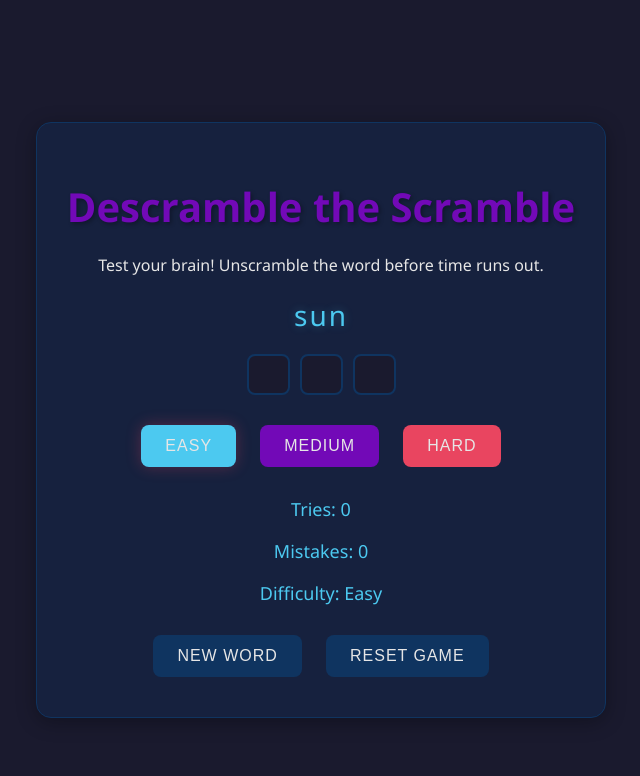
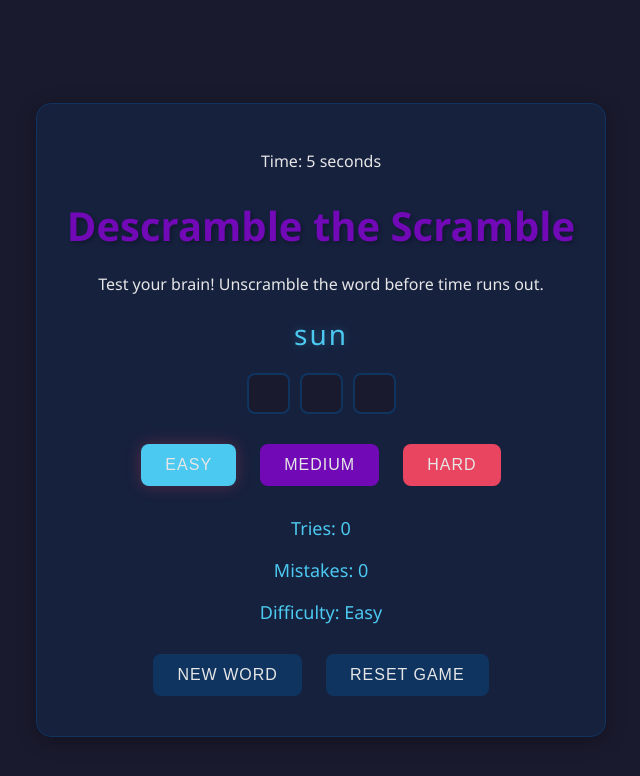
Before and after one commit to Sk-223/descramble-game, a plain HTML site: page index.html in a window 1280 px wide. Shown: the whole page, without its empty margins (319-959 px from the left). Drawn offline with nearby package versions, Linux system fonts and the light colour scheme.

Commit message:
Build timer feature for guessing speed

```diff
--- a/index.html
+++ b/index.html
@@ -10,6 +10,8 @@
     </head>
     <body>
         <div class="container">
+            <p>Time: <span id="timer">0</span> seconds</p>
+
             <h1>Descramble the Scramble</h1>
             <p>Test your brain! Unscramble the word before time runs out.</p>
 
--- a/script.js
+++ b/script.js
@@ -8,6 +8,21 @@ let currentWord = "";
 let tries = 0;
 let mistakes = 0;
 let currentDifficulty = "easy";
+let timerInterval;
+let elapsedTime = 0;
+
+function startTimer() {
+    timerInterval = setInterval(() => {
+        elapsedTime++;
+        document.getElementById('timer').textContent = elapsedTime;
+    }, 1000);
+}
+
+function resetTimer() {
+    clearInterval(timerInterval);
+    elapsedTime = 0;
+    document.getElementById('timer').textContent = elapsedTime;
+}
 
 function scrambleWord(word) {
     const letters = word.split('');
@@ -35,6 +50,8 @@ function generateRandomWord() {
     tries = 0;
     mistakes = 0;
     updateStats();
+    resetTimer();
+    startTimer();
 }
 
 function createInputFields(length) {
@@ -58,8 +75,10 @@ function showWinMessage() {
         <p>Word: ${currentWord}</p>
         <p>Tries: ${tries}</p>
         <p>Mistakes: ${mistakes}</p>
+        <p>Time: ${elapsedTime} seconds</p>
         <button onclick="resetGame()">Play Again</button>
     `;
+    clearInterval(timerInterval);
     document.body.appendChild(winMessage);
 
     // Trigger confetti animation
@@ -144,6 +163,8 @@ function resetGame() {
     mistakes = 0;
     updateStats();
     generateRandomWord();
+    resetTimer();
+    startTimer();
 }
 
 function setDifficulty(difficulty) {
```
